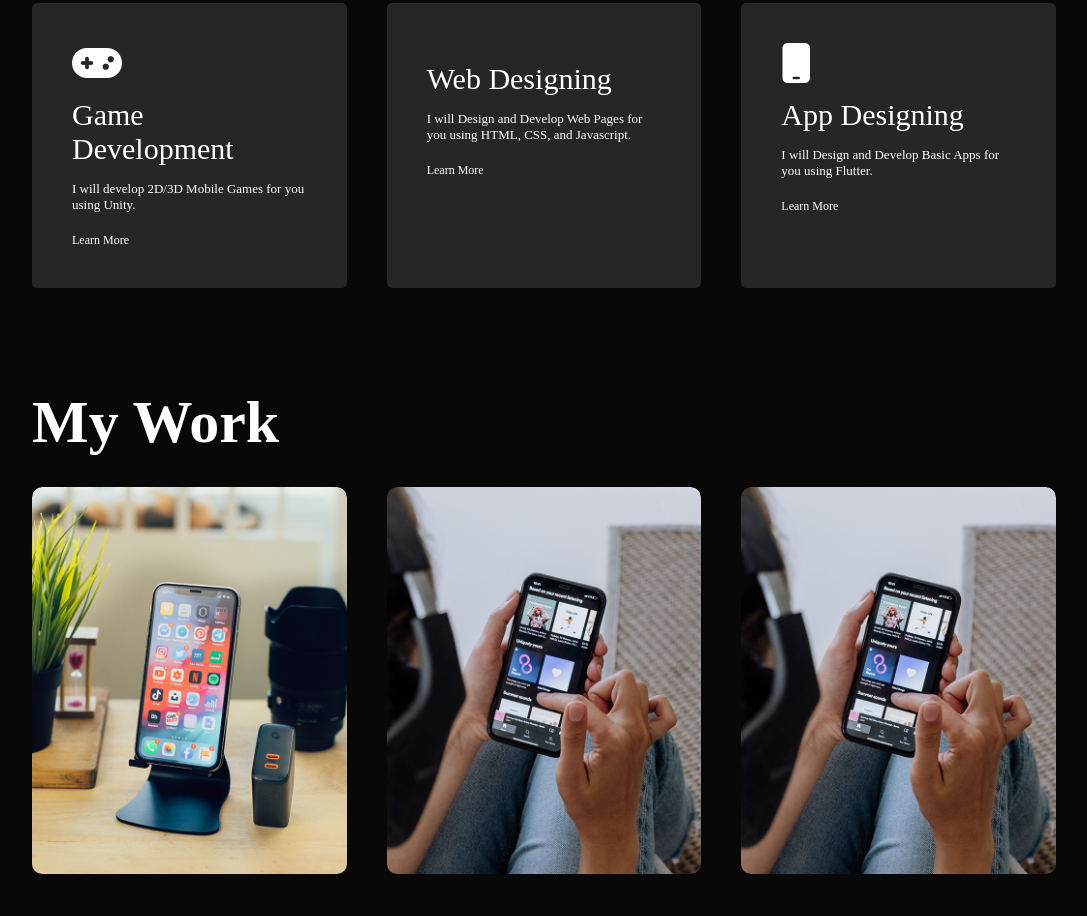
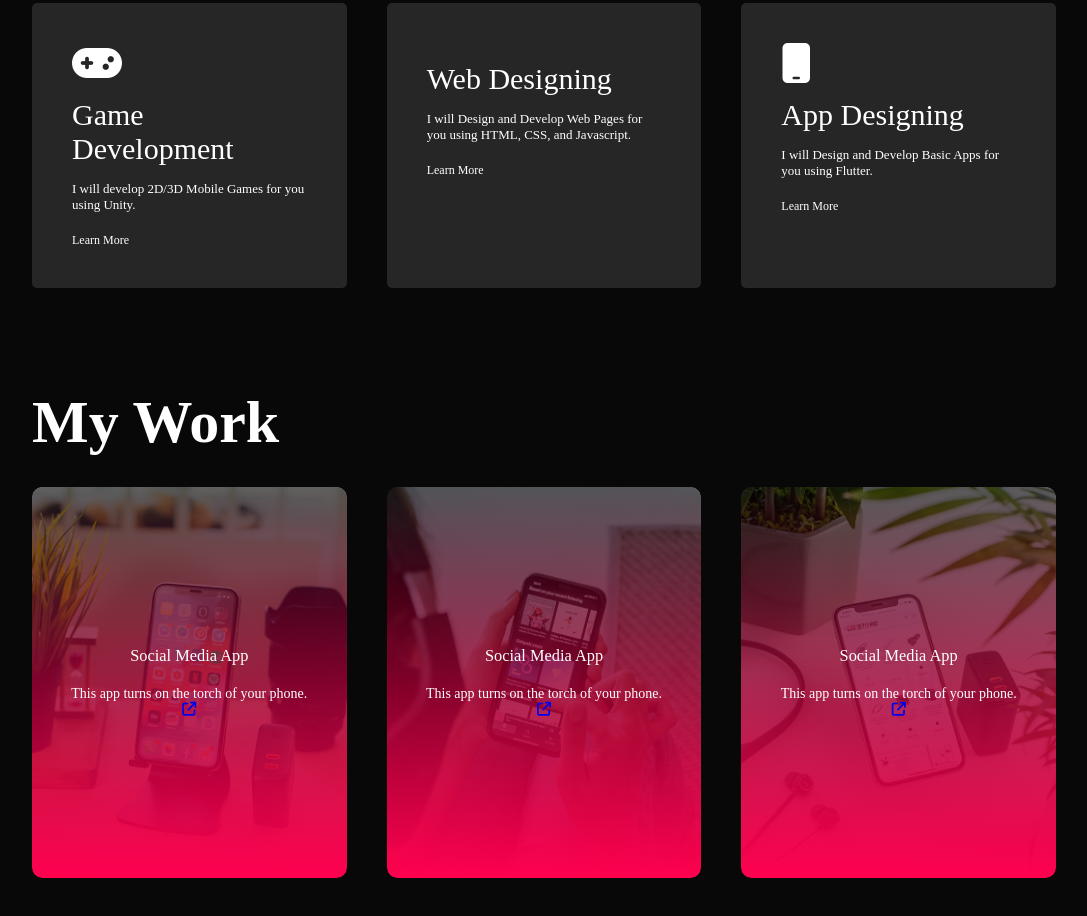
Before and after one commit to varun-wahi/Varun-Portfolio, a plain HTML site: page index.html in a window 1280 px wide. Shown: the part 1586-2502 px from the top of the page, without its empty margins (96-1183 px from the left). Drawn offline with Linux system fonts and the light colour scheme; some icons are missing.

Commit message:
Added gradient and links to Portfolio section

```diff
--- a/index.html
+++ b/index.html
@@ -125,12 +125,28 @@
             <div class="work-list">
                 <div class="work">
                     <img src="images/work-1.png">
+                    <div class="layer">
+                        <h3>Social Media App</h3>
+                        <p>This app turns on the torch of your phone.</p>
+                        <a href="www.google.co.in"><i class="fa-solid fa-arrow-up-right-from-square"></i></a>
+                    </div>
                 </div>
                 <div class="work">
                     <img src="images/work-2.png">
+                    <div class="layer">
+                        <h3>Social Media App</h3>
+                        <p>This app turns on the torch of your phone.</p>
+                        <a href="www.google.co.in"><i class="fa-solid fa-arrow-up-right-from-square"></i></a>
+                    </div>
+
                 </div>
                 <div class="work">
-                    <img src="images/work-2.png">
+                    <img src="images/work-3.png">
+                    <div class="layer">
+                        <h3>Social Media App</h3>
+                        <p>This app turns on the torch of your phone.</p>
+                        <a href="www.google.co.in"><i class="fa-solid fa-arrow-up-right-from-square"></i></a>
+                    </div>
                 </div>
             </div>
         </div>
--- a/style.css
+++ b/style.css
@@ -228,3 +228,29 @@ nav ul li a:hover::after {
     border-radius: 10px;
     width: 100%;
 }
+
+.layer {
+    width: 100%;
+    height: 100%;
+    background: linear-gradient(rgb(0, 0, 0, 0.6), #ff004f);
+    border-radius: 10px;
+    position: absolute;
+    left: 0;
+    bottom: 0;
+    overflow: hidden;
+    display: flex;
+    align-items: center;
+    justify-content: center;
+    flex-direction: column;
+    padding: 0, 40px;
+    text-align: center;
+    font-size: 14px;
+
+
+}
+
+.layer h3 {
+    font-weight: 500;
+    margin-bottom: 20px;
+
+}
```
